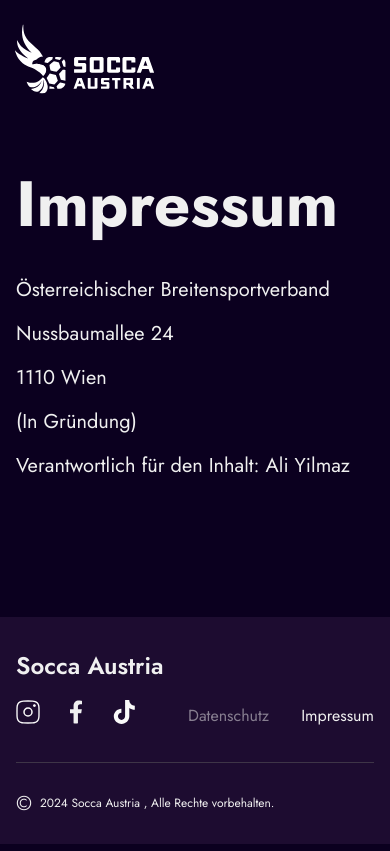
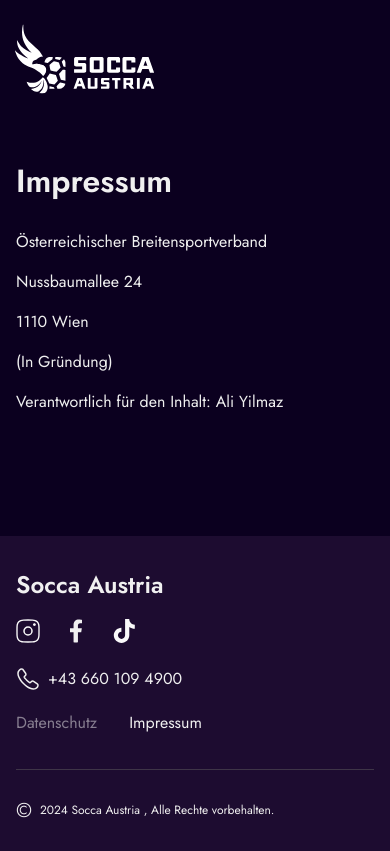
Before and after one commit to eramond-co/pro-league-next, a Next.js app: page /impressum in a window 390 px wide. Built offline with nearby package versions, Linux system fonts and the light colour scheme.

Commit message:
fixed some changes and responsive problems

```diff
--- a/src/app/globals.scss
+++ b/src/app/globals.scss
@@ -101,7 +101,7 @@ body {
 }
 
 * {
-	font-family: "jost";
+  font-family: "jost";
 }
 
 a {
@@ -111,3 +111,12 @@ a {
 li {
   list-style-type: none;
 }
+
+a[x-apple-data-detectors] {
+  color: inherit !important;
+  text-decoration: none !important;
+  font-size: inherit !important;
+  font-family: inherit !important;
+  font-weight: inherit !important;
+  line-height: inherit !important;
+}
--- a/src/app/impressum/page.module.scss
+++ b/src/app/impressum/page.module.scss
@@ -27,6 +27,8 @@
       .title {
         h1 {
           @include heading-64-bold;
+
+          @include title-32-semibold;
         }
       }
 
@@ -39,6 +41,8 @@
         li {
           @include body-20-regular;
           color: $gray-25;
+
+          @include body-16-regular;
         }
       }
     }
--- a/src/components/footer/footer.module.scss
+++ b/src/components/footer/footer.module.scss
@@ -46,6 +46,43 @@
             gap: 24px;
           }
         }
+
+        .information {
+          width: 100%;
+
+          ul {
+            @include flexCenter(column);
+            align-items: flex-start;
+
+            li {
+              @include flexCenter();
+              justify-content: flex-start;
+              gap: 8px;
+              @include body-16-regular;
+              color: $gray-25;
+
+              .icon {
+                @include minWidth(24px);
+                height: 24px;
+                @include flexCenter();
+
+                svg {
+                  max-width: 100%;
+                  max-height: 100%;
+                  object-fit: contain;
+                }
+              }
+
+              p {
+                color: $gray-25;
+              }
+              a {
+                color: $gray-25;
+                text-decoration: none;
+              }
+            }
+          }
+        }
       }
     }
 
@@ -55,9 +92,11 @@
       ul {
         width: 100%;
         @include flexCenter();
-        gap: 32px;
+        column-gap: 32px;
         flex-wrap: wrap;
         margin-left: auto;
+        row-gap: 8px;
+        justify-content: flex-start;
 
         li {
           @include body-16-regular;
--- a/src/components/footer/footer.tsx
+++ b/src/components/footer/footer.tsx
@@ -1,6 +1,7 @@
 import Link from "next/link";
 import classes from "./footer.module.scss";
 import {
+  CallIcon,
   CopyRightIcon,
   FacebookIcon,
   InstagramIcon,
@@ -69,6 +70,14 @@ export const Footer: React.FC = () => {
     },
   ];
 
+  const listInforamtion = [
+    {
+      id: "1",
+      icon: <CallIcon />,
+      text: "+43 660 109 4900",
+    },
+  ];
+
   return (
     <footer className={classes.footerWrapper}>
       <div className={classes.footer}>
@@ -89,6 +98,17 @@ export const Footer: React.FC = () => {
                     >
                       {item.icon}
                     </Link>
+                  </li>
+                ))}
+              </ul>
+            </div>
+
+            <div className={classes.information}>
+              <ul>
+                {listInforamtion.map((info) => (
+                  <li key={info.id}>
+                    <div className={classes.icon}>{info.icon}</div>
+                    <p>{info.text}</p>
                   </li>
                 ))}
               </ul>
--- a/src/components/home/banner/banner.module.scss
+++ b/src/components/home/banner/banner.module.scss
@@ -2,6 +2,11 @@
 
 .bannerSect {
   position: relative;
+  width: 100%;
+
+  @include tablet {
+    height: 500px;
+  }
 
   .background {
     width: 100%;
@@ -14,11 +19,13 @@
 
   .backgroundResp {
     width: 100%;
+    height: 100%;
     display: none;
-    object-fit: contain;
+    object-fit: cover;
+    border-radius: 8px;
 
     @include tablet {
-      display: block;
+      display: flex;
     }
   }
 
@@ -30,12 +37,12 @@
     max-width: 65%;
 
     @include tablet {
-      max-width: unset;
+      max-width: none;
     }
 
     @include tablet {
       top: 0;
-      bottom: unset;
+      bottom: none;
     }
 
     .title {
--- a/src/components/home/banner/banner.tsx
+++ b/src/components/home/banner/banner.tsx
@@ -8,7 +8,7 @@ const BannerSection: React.FC = () => {
   return (
     <div className={classes.bannerSect}>
       <Image className={classes.background} src={bannerImg} alt="banner" />
-      <Image className={classes.backgroundResp} src={bannerResp} alt="banner" />
+      <Image className={classes.backgroundResp} src={bannerResp} alt="banner" width={1000} height={1000} />
       <div className={classes.content}>
         <h3 className={classes.title}>Ligagebühren Pro League</h3>
         <p className={classes.explain}>
--- a/src/components/home/pricings/pricing-card/pricingCard.module.scss
+++ b/src/components/home/pricings/pricing-card/pricingCard.module.scss
@@ -50,6 +50,8 @@
     }
 
     .info {
+      @include flexCenter(column);
+
       .description {
         @include body-16-medium;
         color: $gray-25;
@@ -92,7 +94,8 @@
         justify-content: space-between;
         margin: 0 auto;
         align-items: center;
-        max-width: 173px;
+        // max-width: 173px;
+        gap: 32px;
         border-top: 1px solid $gray-400;
 
         .title {
--- a/src/components/home/pricings/pricings.tsx
+++ b/src/components/home/pricings/pricings.tsx
@@ -11,7 +11,7 @@ const pricingData = [
     image: card1,
     logo: "Pro League",
     description: "In der Socca Pro League erstrahlt Fußball in neuem Glanz!",
-    entrance: "3000€",
+    entrance: "3000€/Saison",
     reward: "15000€",
     items: [
       "Zwei Garnituren Trikots für alle Teilnehmer",
--- a/src/components/home/services/services-item/servicesItem.module.scss
+++ b/src/components/home/services/services-item/servicesItem.module.scss
@@ -4,7 +4,7 @@
   padding: 24px;
   border: 1px solid;
   border-radius: 10px;
-  @include maxWidth(343px);
+  @include maxWidth(378px);
 
   .image {
     margin: 0 auto;
--- a/src/components/home/services/services.tsx
+++ b/src/components/home/services/services.tsx
@@ -20,7 +20,7 @@ const HomeServices: React.FC = () => {
       id: "1",
       title: "Trikots",
       description:
-        "Jedes Team bekommt von der Liga professionelle Trikotausrüstung für die Liga",
+        "Jedes Team bekommt von der Liga professionelle Trikotausrüstung.",
       className: classes.kit,
       image: services1,
     },
--- a/src/svgs/bradSvgs.tsx
+++ b/src/svgs/bradSvgs.tsx
@@ -301,3 +301,22 @@ export const Logo: React.FC = () => {
     </svg>
   );
 };
+
+export const CallIcon: React.FC = () => {
+  return (
+    <svg
+      width="24"
+      height="24"
+      viewBox="0 0 24 24"
+      fill="none"
+      xmlns="http://www.w3.org/2000/svg"
+    >
+      <path
+        d="M21.97 18.33C21.97 18.69 21.89 19.06 21.72 19.42C21.55 19.78 21.33 20.12 21.04 20.44C20.55 20.98 20.01 21.37 19.4 21.62C18.8 21.87 18.15 22 17.45 22C16.43 22 15.34 21.76 14.19 21.27C13.04 20.78 11.89 20.12 10.75 19.29C9.6 18.45 8.51 17.52 7.47 16.49C6.44 15.45 5.51 14.36 4.68 13.22C3.86 12.08 3.2 10.94 2.72 9.81C2.24 8.67 2 7.58 2 6.54C2 5.86 2.12 5.21 2.36 4.61C2.6 4 2.98 3.44 3.51 2.94C4.15 2.31 4.85 2 5.59 2C5.87 2 6.15 2.06 6.4 2.18C6.66 2.3 6.89 2.48 7.07 2.74L9.39 6.01C9.57 6.26 9.7 6.49 9.79 6.71C9.88 6.92 9.93 7.13 9.93 7.32C9.93 7.56 9.86 7.8 9.72 8.03C9.59 8.26 9.4 8.5 9.16 8.74L8.4 9.53C8.29 9.64 8.24 9.77 8.24 9.93C8.24 10.01 8.25 10.08 8.27 10.16C8.3 10.24 8.33 10.3 8.35 10.36C8.53 10.69 8.84 11.12 9.28 11.64C9.73 12.16 10.21 12.69 10.73 13.22C11.27 13.75 11.79 14.24 12.32 14.69C12.84 15.13 13.27 15.43 13.61 15.61C13.66 15.63 13.72 15.66 13.79 15.69C13.87 15.72 13.95 15.73 14.04 15.73C14.21 15.73 14.34 15.67 14.45 15.56L15.21 14.81C15.46 14.56 15.7 14.37 15.93 14.25C16.16 14.11 16.39 14.04 16.64 14.04C16.83 14.04 17.03 14.08 17.25 14.17C17.47 14.26 17.7 14.39 17.95 14.56L21.26 16.91C21.52 17.09 21.7 17.3 21.81 17.55C21.91 17.8 21.97 18.05 21.97 18.33Z"
+        stroke="#F0F0F0"
+        strokeWidth="1.5"
+        strokeMiterlimit="10"
+      />
+    </svg>
+  );
+};
```
Also changed, not shown: src/assets/pics/custom banner/Banner-Respons 1.png, src/assets/pics/header/hero-image-mobile.png.
